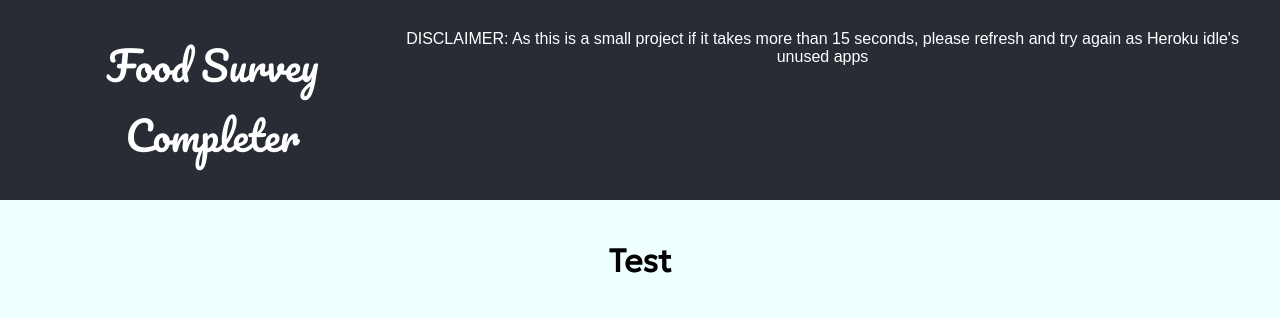
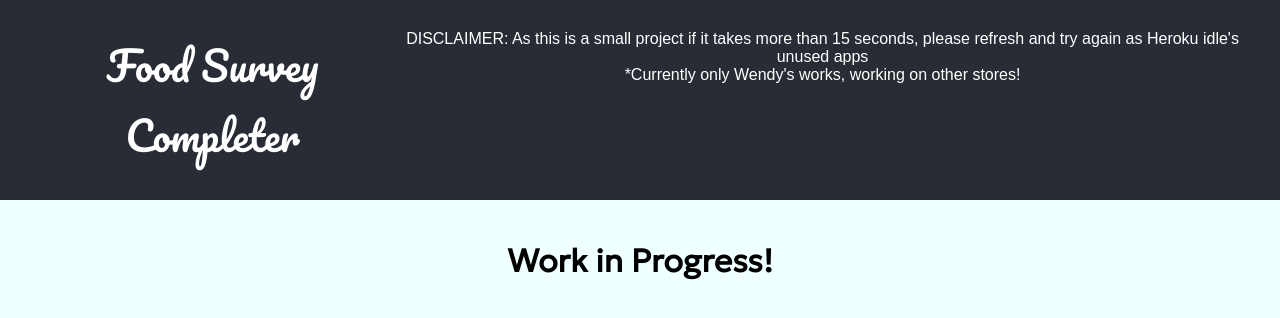
Before and after one commit to joopark0/foodsurvey, a React (Create React App) app: page /Mcdonalds in a window 1280 px wide. Shown: the top 318 px of the page. Built offline with nearby package versions, Linux system fonts and the light colour scheme.

Commit message:
Adding styling and WIP for Mcd

```diff
--- a/src/App.css
+++ b/src/App.css
@@ -163,6 +163,12 @@ input{
   border-radius: 15%;
 }
 
+.rest:hover{
+  transform: scale(1.05);
+  border-radius: 15%;
+  box-shadow: 0px 0px 24px #2660A4;
+
+}
 .restText{
   font-size: larger;
   position: absolute;
--- a/src/components/Header.js
+++ b/src/components/Header.js
@@ -9,6 +9,8 @@ const Header = (props) => {
         <nav className="navright">
           DISCLAIMER: As this is a small project if it takes more than 15
           seconds, please refresh and try again as Heroku idle's unused apps
+          <br></br>
+          *Currently only Wendy's works, working on other stores!
         </nav>
       </nav>
     </div>
--- a/src/components/McdonaldsForm.js
+++ b/src/components/McdonaldsForm.js
@@ -1,7 +1,7 @@
 const McdonaldsForm = () => {
   return (
     <div>
-      <h1>Test</h1>
+      <h1>Work in Progress!</h1>
     </div>
   );
 };
```
